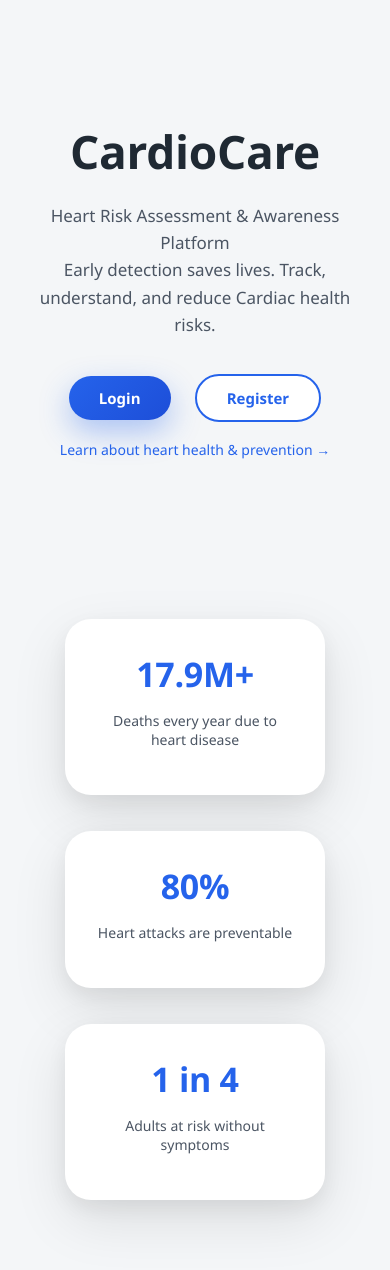
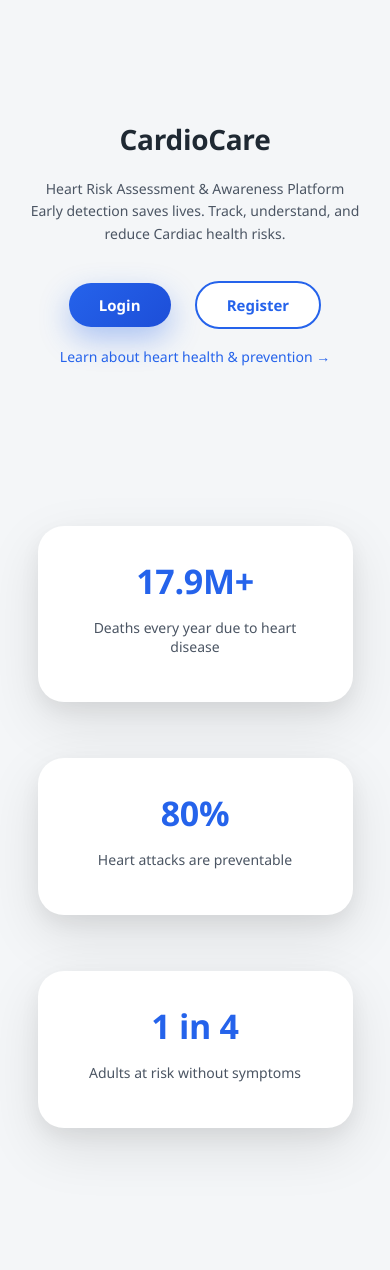
Before and after one commit to Tharun-23-27/CardioCare, a Flask app: page / in a window 390 px wide. After the commit the page ends 1151 px from the top, so only its background shows below. Run offline with Flask 3, Linux system fonts and the light colour scheme.

Commit message:
Add mobile responsiveness (viewport meta + CSS)

```diff
--- a/static/style.css
+++ b/static/style.css
@@ -405,3 +405,47 @@ select:focus {
 .section-title {
     margin-bottom: 20px;
 }
+
+/* ===============================
+   MOBILE RESPONSIVENESS
+================================ */
+
+@media (max-width: 768px) {
+
+    .hero-title {
+        font-size: 28px;
+    }
+
+    .hero-sub {
+        font-size: 14px;
+        padding: 0 10px;
+    }
+
+    .stats-section {
+        flex-direction: column;
+        align-items: center;
+    }
+
+    .stat-card {
+        width: 90%;
+        margin-bottom: 20px;
+    }
+
+    .dashboard {
+        padding: 30px 15px;
+    }
+
+    .report-table {
+        font-size: 12px;
+    }
+
+    .report-table th,
+    .report-table td {
+        padding: 8px;
+    }
+
+    .card {
+        width: 95%;
+        padding: 25px;
+    }
+}
--- a/templates/awareness.html
+++ b/templates/awareness.html
@@ -2,6 +2,7 @@
 <html lang="en">
 <head>
     <meta charset="UTF-8">
+    <meta name="viewport" content="width=device-width, initial-scale=1.0">
     <title>Cardiac Awareness</title>
     <link rel="stylesheet" href="{{ url_for('static', filename='style.css') }}">
 </head>
--- a/templates/dashboard.html
+++ b/templates/dashboard.html
@@ -2,6 +2,7 @@
 <html lang="en">
 <head>
     <meta charset="UTF-8">
+    <meta name="viewport" content="width=device-width, initial-scale=1.0">
     <title><h1>CardioCare Dashboard</h1>
 </title>
     <link rel="stylesheet" href="{{ url_for('static', filename='style.css') }}">
--- a/templates/health.html
+++ b/templates/health.html
@@ -2,6 +2,7 @@
 <html lang="en">
 <head>
     <meta charset="UTF-8">
+    <meta name="viewport" content="width=device-width, initial-scale=1.0">
     <title>Heart Health Risk Check</title>
     <link rel="stylesheet" href="{{ url_for('static', filename='style.css') }}">
 </head>
--- a/templates/index.html
+++ b/templates/index.html
@@ -2,6 +2,7 @@
 <html lang="en">
 <head>
     <meta charset="UTF-8">
+    <meta name="viewport" content="width=device-width, initial-scale=1.0">
     <title>CardioCare</title>
     <link rel="stylesheet" href="{{ url_for('static', filename='style.css') }}">
 </head>
--- a/templates/login.html
+++ b/templates/login.html
@@ -1,6 +1,7 @@
 <!DOCTYPE html>
 <html>
 <head>
+    <meta name="viewport" content="width=device-width, initial-scale=1.0">
     <title>User Login</title>
     <link rel="stylesheet" href="{{ url_for('static', filename='style.css') }}">
 </head>
--- a/templates/register.html
+++ b/templates/register.html
@@ -1,6 +1,7 @@
 <!DOCTYPE html>
 <html>
 <head>
+    <meta name="viewport" content="width=device-width, initial-scale=1.0">
     <title>User Registration</title>
     <link rel="stylesheet" href="{{ url_for('static', filename='style.css') }}">
 </head>
```
